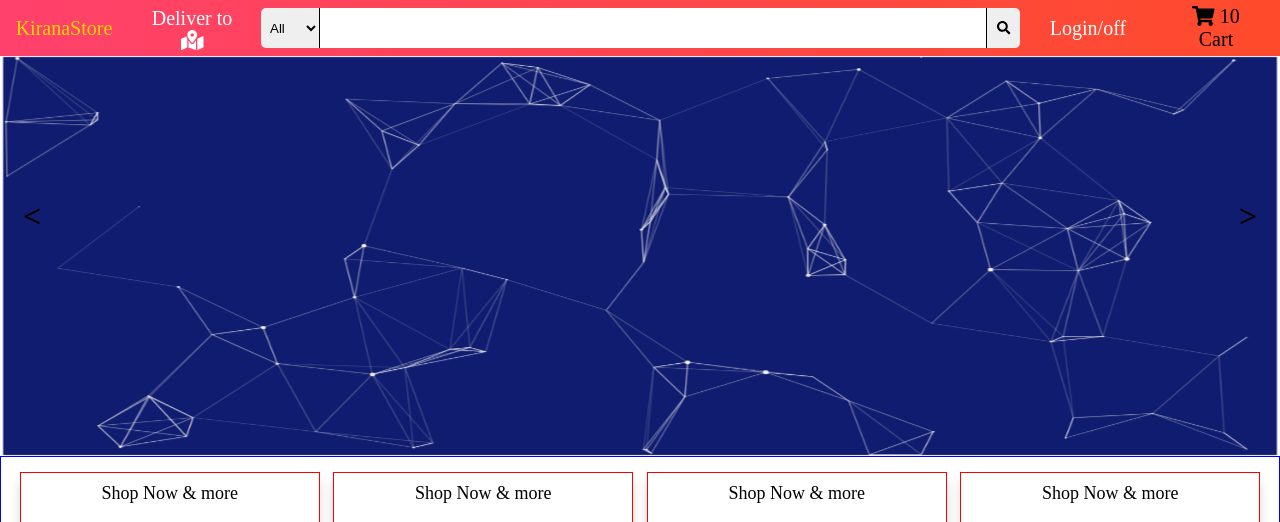
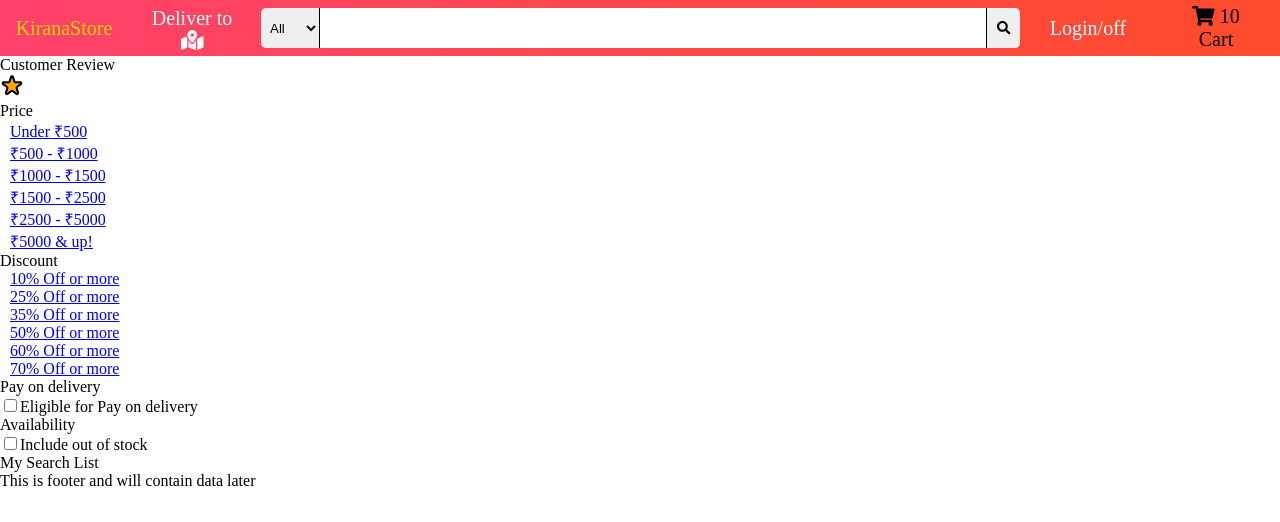
Before and after one commit to abhinavsaurav/kirana-store, a React (Create React App) app in the folder client/: page /search in a window 1280 px wide. Before the commit this address led to /. Shown: the top 522 px of the page. Built offline with nearby package versions, Linux system fonts and the light colour scheme; grey boxes are pictures that could not be loaded.

Commit message:
creating star-rating componentstill

```diff
--- a/client/package.json
+++ b/client/package.json
@@ -4,6 +4,7 @@
   "private": true,
   "dependencies": {
     "@fortawesome/fontawesome-svg-core": "^1.2.36",
+    "@fortawesome/free-regular-svg-icons": "^5.15.4",
     "@fortawesome/free-solid-svg-icons": "^5.15.4",
     "@fortawesome/react-fontawesome": "^0.1.15",
     "@testing-library/jest-dom": "^5.11.4",
--- a/client/src/App.js
+++ b/client/src/App.js
@@ -1,30 +1,38 @@
 // import logo from './logo.svg';
-import { library } from "@fortawesome/fontawesome-svg-core";
+import { library } from '@fortawesome/fontawesome-svg-core';
 import {
 	faShoppingCart,
 	faSearch,
 	faMapMarkedAlt,
 	faGhost,
+	faStar,
 	faShoppingBasket,
-} from "@fortawesome/free-solid-svg-icons";
+} from '@fortawesome/free-solid-svg-icons';
+
+import { faStar as faStarHollow } from '@fortawesome/free-regular-svg-icons';
+
 import {
 	BrowserRouter as Router,
 	Switch,
 	Route,
 	Redirect,
-} from "react-router-dom";
+} from 'react-router-dom';
 
-import DefaultPage from "./components/DefaultPage";
-import Login from "./components/login/Login";
-import Layout from "./components/Layout/Layout";
-import classes from "./App.module.scss";
+import DefaultPage from './components/DefaultPage';
+import Login from './components/login/Login';
+import Layout from './components/Layout/Layout';
+import SearchPage from './components/search-page/SearchPage';
+
+import classes from './App.module.scss';
 
 library.add(
 	faShoppingCart,
 	faSearch,
 	faMapMarkedAlt,
 	faGhost,
-	faShoppingBasket
+	faShoppingBasket,
+	faStar,
+	faStarHollow
 );
 
 function App() {
@@ -42,6 +50,9 @@ function App() {
 								<DefaultPage />
 							</Route>
 							<Route path="/login" exact component={Login} />
+							<Route path="/search" exact>
+								<SearchPage />
+							</Route>
 							<Route path="/">
 								<Redirect to="/" />
 							</Route>
--- a/client/src/components/Layout/Header/MainHeader.js
+++ b/client/src/components/Layout/Header/MainHeader.js
@@ -1,16 +1,35 @@
-import React, { useState } from "react";
-import { FontAwesomeIcon } from "@fortawesome/react-fontawesome";
-import { NavLink } from "react-router-dom";
+import React, { useState } from 'react';
+import { FontAwesomeIcon } from '@fortawesome/react-fontawesome';
+import { NavLink, useHistory } from 'react-router-dom';
 
-import classes from "./MainHeader.module.scss";
+import classes from './MainHeader.module.scss';
 
 const MainHeader = () => {
-	const [searchText, setSearchText] = useState("");
+	const [searchText, setSearchText] = useState('');
 	// const [isLoggedIn, setIsLoggedIn] = useState(false);
+	const history = useHistory();
+
+	const handleSearchBtnClick = () => {
+		console.log(searchText + ' ');
+		if (searchText !== '') {
+			history.push(`/search?item=${searchText}`);
+			// will not set the search text to '' here and should be done on clicking the main link
+			// which should be integrated into redux i believe
+		}
+
+		return;
+	};
+
+	const checkEnterKeyPress = (e) => {
+		console.log(e);
+		if (e.keyCode === 13) {
+			handleSearchBtnClick();
+		}
+	};
 
 	return (
 		<header>
-			<nav className={classes["header-nav"]}>
+			<nav className={classes['header-nav']}>
 				<NavLink
 					exact
 					activeClassName={classes.active}
@@ -21,28 +40,29 @@ const MainHeader = () => {
 				</NavLink>
 				<NavLink
 					exact
-					activeClassName={classes.active}
+					activeClassName={classes.active} // check about this part when to be active as its added in the above thing
 					to="/pin"
 					className={classes.pin}
 				>
 					Deliver to
 					<FontAwesomeIcon icon="map-marked-alt" />
 				</NavLink>
-				<div className={classes["search-select"]}>
+				<div className={classes['search-select']}>
 					<select>
 						<option>All</option>
 						<option>nonedddddd</option>
 					</select>
 				</div>
-				<div className={classes["nav-fill"]}>
+				<div className={classes['nav-fill']}>
 					<input
 						type="text"
 						value={searchText}
 						onChange={(e) => setSearchText(e.target.value)}
+						onKeyUp={checkEnterKeyPress}
 					/>
 				</div>
 				<div className={classes.srchbtn}>
-					<button>
+					<button onClick={handleSearchBtnClick}>
 						<FontAwesomeIcon icon="search" />
 					</button>
 				</div>
@@ -55,7 +75,7 @@ const MainHeader = () => {
 					Login/off
 				</NavLink>
 
-				<div className={classes["cart-btn"]}>
+				<div className={classes['cart-btn']}>
 					<span>
 						<FontAwesomeIcon icon="shopping-cart" />
 						{` 10`}
--- /dev/null
+++ b/client/src/components/UI/star-rating/Star.js
@@ -0,0 +1,23 @@
+const Star = (props) => {
+	return (
+		<span className={` ${props.filled === true ? 'active' : ''}`}>
+			<svg
+				xmlns="http://www.w3.org/2000/svg"
+				className="h-6 w-6"
+				style={{ height: '1.5rem', width: '1.5rem' }}
+				fill={props.filled ? 'Orange' : 'none'}
+				viewBox="0 0 24 24"
+				stroke="currentColor"
+			>
+				<path
+					strokeLinecap="round"
+					strokeLinejoin="round"
+					strokeWidth={2}
+					d="M11.049 2.927c.3-.921 1.603-.921 1.902 0l1.519 4.674a1 1 0 00.95.69h4.915c.969 0 1.371 1.24.588 1.81l-3.976 2.888a1 1 0 00-.363 1.118l1.518 4.674c.3.922-.755 1.688-1.538 1.118l-3.976-2.888a1 1 0 00-1.176 0l-3.976 2.888c-.783.57-1.838-.197-1.538-1.118l1.518-4.674a1 1 0 00-.363-1.118l-3.976-2.888c-.784-.57-.38-1.81.588-1.81h4.914a1 1 0 00.951-.69l1.519-4.674z"
+				/>
+			</svg>
+		</span>
+	);
+};
+
+export default Star;
--- /dev/null
+++ b/client/src/components/UI/star-rating/StarRating.js
@@ -0,0 +1,43 @@
+import React from 'react';
+import Star from './Star';
+import { FontAwesomeIcon } from '@fortawesome/react-fontawesome';
+import { faStar as faStarHollow } from '@fortawesome/free-regular-svg-icons';
+import { faStar as faStarFilled } from '@fortawesome/free-solid-svg-icons';
+
+const StarRating = ({
+	index,
+	rating,
+	hoverRating,
+	onMouseEnter,
+	onMouseLeave,
+	onSaveRating,
+}) => {
+	const starGenerator = Array(5)
+		.fill(0)
+		.map((item, ind) => {
+			return <Star />;
+		}).map;
+	return (
+		<div style={{ color: '' }}>
+			{starGenerator}
+			{/* <FontAwesomeIcon icon={faStarHollow} /> */}
+			<svg
+				xmlns="http://www.w3.org/2000/svg"
+				className="h-6 w-6"
+				style={{ height: '1.5rem', width: '1.5rem' }}
+				fill="orange"
+				viewBox="0 0 24 24"
+				stroke="currentColor"
+			>
+				<path
+					strokeLinecap="round"
+					strokeLinejoin="round"
+					strokeWidth={2}
+					d="M11.049 2.927c.3-.921 1.603-.921 1.902 0l1.519 4.674a1 1 0 00.95.69h4.915c.969 0 1.371 1.24.588 1.81l-3.976 2.888a1 1 0 00-.363 1.118l1.518 4.674c.3.922-.755 1.688-1.538 1.118l-3.976-2.888a1 1 0 00-1.176 0l-3.976 2.888c-.783.57-1.838-.197-1.538-1.118l1.518-4.674a1 1 0 00-.363-1.118l-3.976-2.888c-.784-.57-.38-1.81.588-1.81h4.914a1 1 0 00.951-.69l1.519-4.674z"
+				/>
+			</svg>
+		</div>
+	);
+};
+
+export default StarRating;
--- /dev/null
+++ b/client/src/components/search-page/FilterList/FilterLinks.js
@@ -0,0 +1,13 @@
+import { Link } from 'react-router-dom';
+
+const FilterLinks = (props) => {
+	return (
+		<li>
+			<Link to={props.url}>
+				<span>{props.children}</span>
+			</Link>
+		</li>
+	);
+};
+
+export default FilterLinks;
--- /dev/null
+++ b/client/src/components/search-page/FilterList/FilterList.js
@@ -0,0 +1,81 @@
+import { Link } from 'react-router-dom';
+import StarRating from '../../UI/star-rating/StarRating';
+import FilterLinks from './FilterLinks';
+import classes from './FilterList.module.scss';
+
+const FilterList = () => {
+	return (
+		<div>
+			{/* TODO: Probably category include it and add its subcategory once integration is done*/}
+			<div className={classes['filter-section']}>
+				<div className={classes['filter-name']}>
+					<span>Customer Review</span>
+				</div>
+				<div className={classes['filter-main']}>
+					<StarRating />
+				</div>
+			</div>
+			<div className={classes['filter-section']}>
+				<div className={classes['filter-name']}>
+					<span>Price</span>
+				</div>
+				<ul className={`${classes['filter-main']} ${classes['list']}`}>
+					{/* Keep in mind we should make it variable so that the below
+						 changes with category after which we will pass the ul tag
+						 above inside and get it based of the api call we will probably
+						 receive a array of the category discount
+						 which we can then pass to FilterLinks and it will
+						 generate all the links and such based off of that and
+						 probably we need to pass a function with this so that
+						 it will be able to modify the
+
+
+					*/}
+					<FilterLinks url="#">Under &#8377;500</FilterLinks>
+					<FilterLinks url="#">&#8377;500 - &#8377;1000</FilterLinks>
+					<FilterLinks url="#">&#8377;1000 - &#8377;1500</FilterLinks>
+					<FilterLinks url="#">&#8377;1500 - &#8377;2500</FilterLinks>
+					<FilterLinks url="#">&#8377;2500 - &#8377;5000</FilterLinks>
+					<FilterLinks url="#">&#8377;5000 & up!</FilterLinks>
+				</ul>
+			</div>
+			<div className={classes['filter-section']}>
+				<div className={classes['filter-name']}>
+					<span>Discount</span>
+				</div>
+				<ul
+					className={`${classes['filter-main']} ${classes['list']}`}
+					// Added style here for now <- added it in the file
+					// style={{ listStyle: 'none', padding: '0 0 0 10px', margin: '0px' }}
+				>
+					<FilterLinks url="#">10% Off or more</FilterLinks>
+					<FilterLinks url="#">25% Off or more</FilterLinks>
+					<FilterLinks url="#">35% Off or more</FilterLinks>
+					<FilterLinks url="#">50% Off or more</FilterLinks>
+					<FilterLinks url="#">60% Off or more</FilterLinks>
+					<FilterLinks url="#">70% Off or more</FilterLinks>
+				</ul>
+			</div>
+			<div className={classes['filter-section']}>
+				<div className={classes['filter-name']}>
+					<span>Pay on delivery</span>
+				</div>
+				<div className={classes['filter-main']}>
+					<input id="pod" type="checkbox" />
+					<label htmlFor="pod">Eligible for Pay on delivery</label>
+				</div>
+			</div>
+			<div className={classes['filter-section']}>
+				<div className={classes['filter-name']}>
+					<span>Availability</span>
+				</div>
+				<div className={classes['filter-main']}>
+					<input id="availability" type="checkbox" />
+					<label htmlFor="availability">Include out of stock</label>
+				</div>
+			</div>
+		</div>
+	);
+};
+
+export default FilterList;
--- /dev/null
+++ b/client/src/components/search-page/FilterList/FilterList.module.scss
@@ -0,0 +1,5 @@
+.list {
+	list-style: none;
+	padding: 0 0 0 10px;
+	margin: 0px;
+}
--- /dev/null
+++ b/client/src/components/search-page/SearchPage.js
@@ -0,0 +1,23 @@
+import React from 'react'; // At starting not declaring it was causing errors
+import FilterList from './FilterList/FilterList';
+import SearchResult from './SearchResult/SearchResult';
+
+/**
+ *  TODO:
+ *
+    Based on the filter selected modify the search result which we get after getting
+    from the server maybe it will be paginated or not if we don't have the filtered
+    result upto the same level or we need to query for additional data
+    *
+    *
+*/
+const SearchPage = () => {
+	return (
+		<div>
+			<FilterList />
+			<SearchResult />
+		</div>
+	);
+};
+
+export default SearchPage;
--- /dev/null
+++ b/client/src/components/search-page/SearchResult/SearchResult.js
@@ -0,0 +1,7 @@
+import classes from './SearchResult.module.scss';
+
+const SearchResult = () => {
+	return <div>My Search List</div>;
+};
+
+export default SearchResult;
```
Also changed, not shown: client/src/components/UI/star-rating/StarRating.module.scss (added), client/src/components/search-page/SearchResult/SearchResult.module.scss (added), 1 other file (tests, documents, lock files or other folders).
